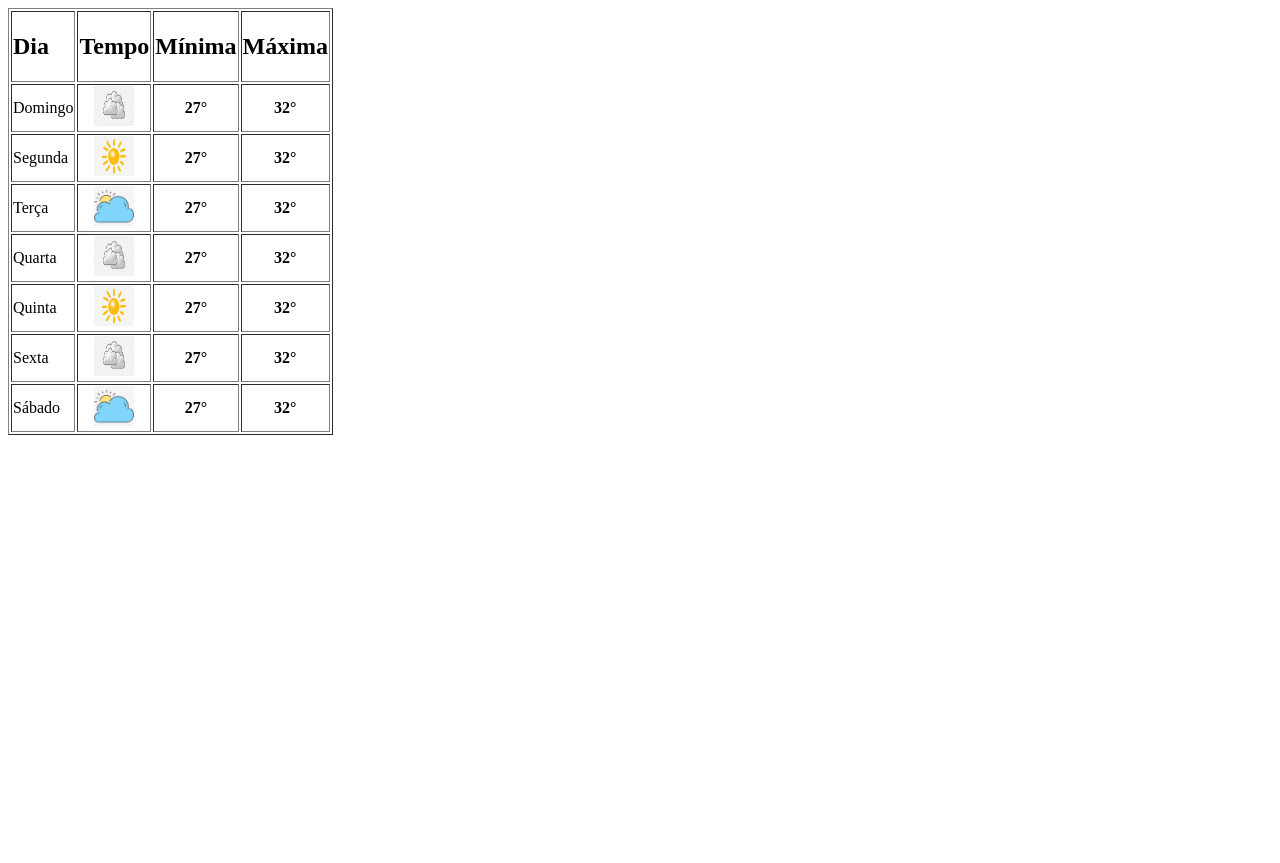
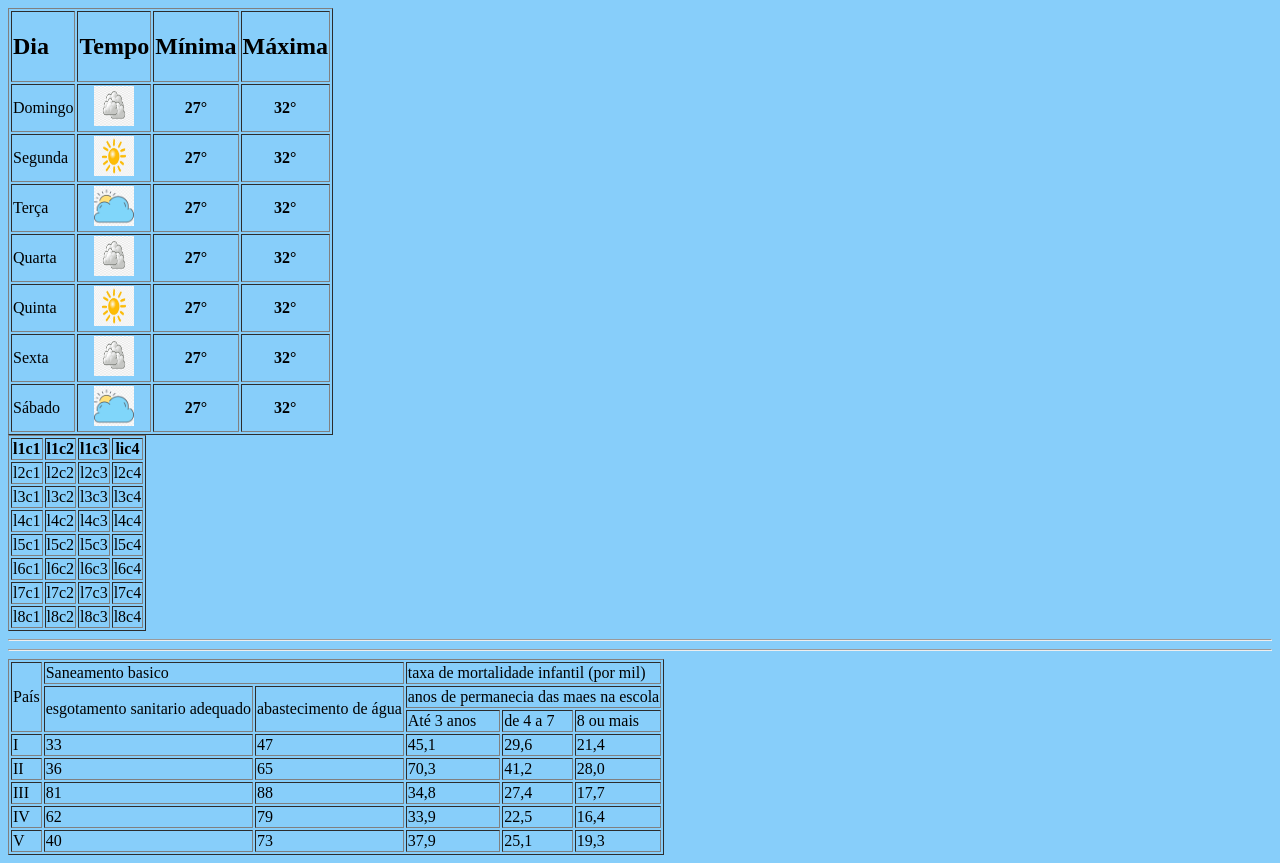
Before and after one commit to jose-claudio-bit/projeto_banda, a plain HTML site: page pages/tabelas.html in a window 1280 px wide. Before the commit the page ends 800 px from the top, so only its background shows below. Drawn offline with Linux system fonts and the light colour scheme.

Commit message:
tabela 2 aula 17/04 e css

```diff
--- /dev/null
+++ b/css/estilo.css
@@ -0,0 +1,3 @@
+body {
+  background-color: lightskyblue;
+}
--- a/pages/tabelas.html
+++ b/pages/tabelas.html
@@ -4,6 +4,7 @@
     <meta charset="UTF-8">
     <meta name="viewport" content="width=device-width, initial-scale=1.0">
     <title>Tabelas</title>
+    <link rel="stylesheet" href="../css/estilo.css">
 </head>
 <body>
 
@@ -78,9 +79,142 @@
     </th>
     <th>27°</th>
     <th>32°</th>
+</tr>
 
-</tr>
-</table>
+
+
+
+   <table border="1">
+
+       <thead>
+       <tr>
+            <th>l1c1</th>
+            <th>l1c2</th>
+            <th>l1c3</th>
+            <th>lic4</th>
+        </tr>
+    </thead>
+     <tbody>
+
+    <tr>
+        <td>l2c1</td>
+        <td>l2c2</td>
+        <td>l2c3</td>
+        <td>l2c4</td>
+    </tr>
+    <tr>
+        <td>l3c1</td>
+        <td>l3c2</td>
+        <td>l3c3</td>
+        <td>l3c4</td>
+    </tr>
+    <tr>
+        <td>l4c1</td>
+        <td>l4c2</td>
+        <td>l4c3</td>
+        <td>l4c4</td>
+    </tr>
+    <tr>
+        <td>l5c1</td>
+        <td>l5c2</td>
+        <td>l5c3</td>
+        <td>l5c4</td>
+    </tr>
+    <tr>
+        <td>l6c1</td>
+        <td>l6c2</td>
+        <td>l6c3</td>
+        <td>l6c4</td>
+    </tr>
+    <tr>
+        <td>l7c1</td>
+        <td>l7c2</td>
+        <td>l7c3</td>
+        <td>l7c4</td>
+    </tr>
+    <tr>
+        <td>l8c1</td>
+        <td>l8c2</td>
+        <td>l8c3</td>
+        <td>l8c4</td>
+    </tr>
+
+</tbody>
+
+   </table>
+   <hr>
+   <hr>
+
+   <table border="1">
+    <thead>
+    <tr>
+        <td rowspan="3">País</td>
+        <td colspan="2">Saneamento basico</td>
+
+        <td colspan="3">taxa de mortalidade infantil (por mil)</td>
+
+    </tr>
+    <tr>
+
+        <td rowspan="2">esgotamento sanitario adequado</td>
+        <td rowspan="2">abastecimento de água</td>
+        <td colspan="3">anos de permanecia das maes na escola</td>
+
+
+    </tr>
+    <tr>
+
+        <td>Até 3 anos</td>
+        <td>de 4 a 7</td>
+        <td>8 ou mais</td>
+
+
+    </tr></thead>
+    <tbody></tbody>
+    <tr>
+        <td>I</td>
+        <td>33</td>
+        <td>47</td>
+        <td>45,1</td>
+        <td>29,6</td>
+        <td>21,4</td>
+    </tr>
+    <tr>
+
+        <td>II</td>
+        <td>36</td>
+        <td>65</td>
+        <td>70,3</td>
+        <td>41,2</td>
+        <td>28,0</td>
+    </tr>
+    <tr>
+        <td>III</td>
+        <td>81</td>
+        <td>88</td>
+        <td>34,8</td>
+        <td>27,4</td>
+        <td>17,7</td>
+    </tr>
+    <tr>
+        <td>IV</td>
+        <td>62</td>
+        <td>79</td>
+        <td>33,9</td>
+        <td>22,5</td>
+        <td>16,4</td>
+    </tr>
+    <tr>
+        <td>V</td>
+        <td>40</td>
+        <td>73</td>
+        <td>37,9</td>
+        <td>25,1</td>
+        <td>19,3</td>
+    </tr>
+</tbody>
+   </table>
+
 
 
 
```
